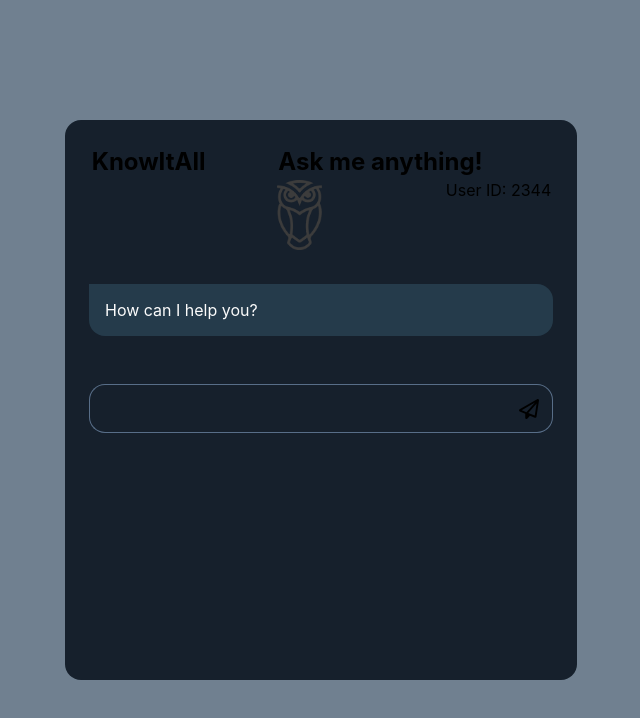
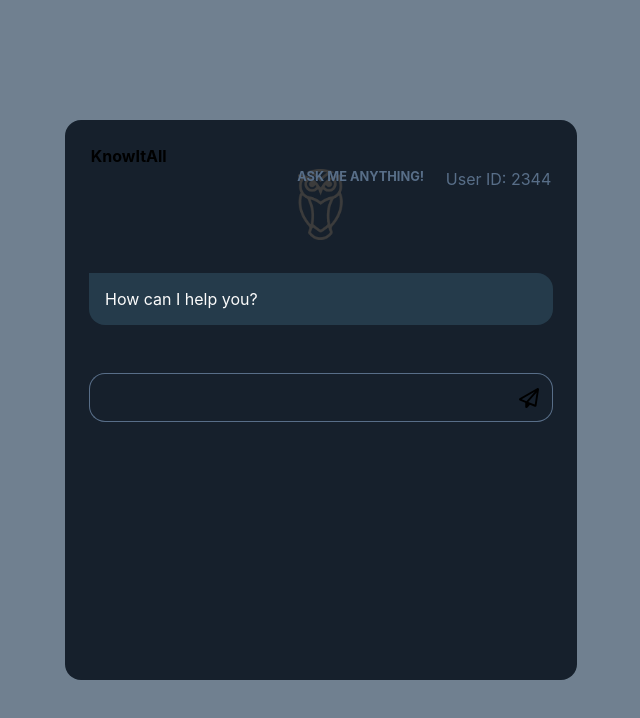
Before and after one commit to aam198/quick-chatbot-gpt, a plain HTML site: page index.html in a window 1280 px wide. Shown: the whole page, without its empty margins (319-959 px from the left). Drawn offline with Linux system fonts and the light colour scheme.

Commit message:
Global heading styles updated

```diff
--- a/styles/main.css
+++ b/styles/main.css
@@ -20,6 +20,21 @@ main {
   display: flex;
   align-items: center;
   justify-content: center;
+}
+
+h1{
+  font-size: 1rem;
+}
+
+h2, p {
+  color: var(--medium-light-text);
+}
+
+h2{
+  font-size: 0.8rem;
+  font-weight: 700;
+  grid-area: subtitle;
+  text-transform: uppercase;
 }
 
 /* chatbot elements */
```
